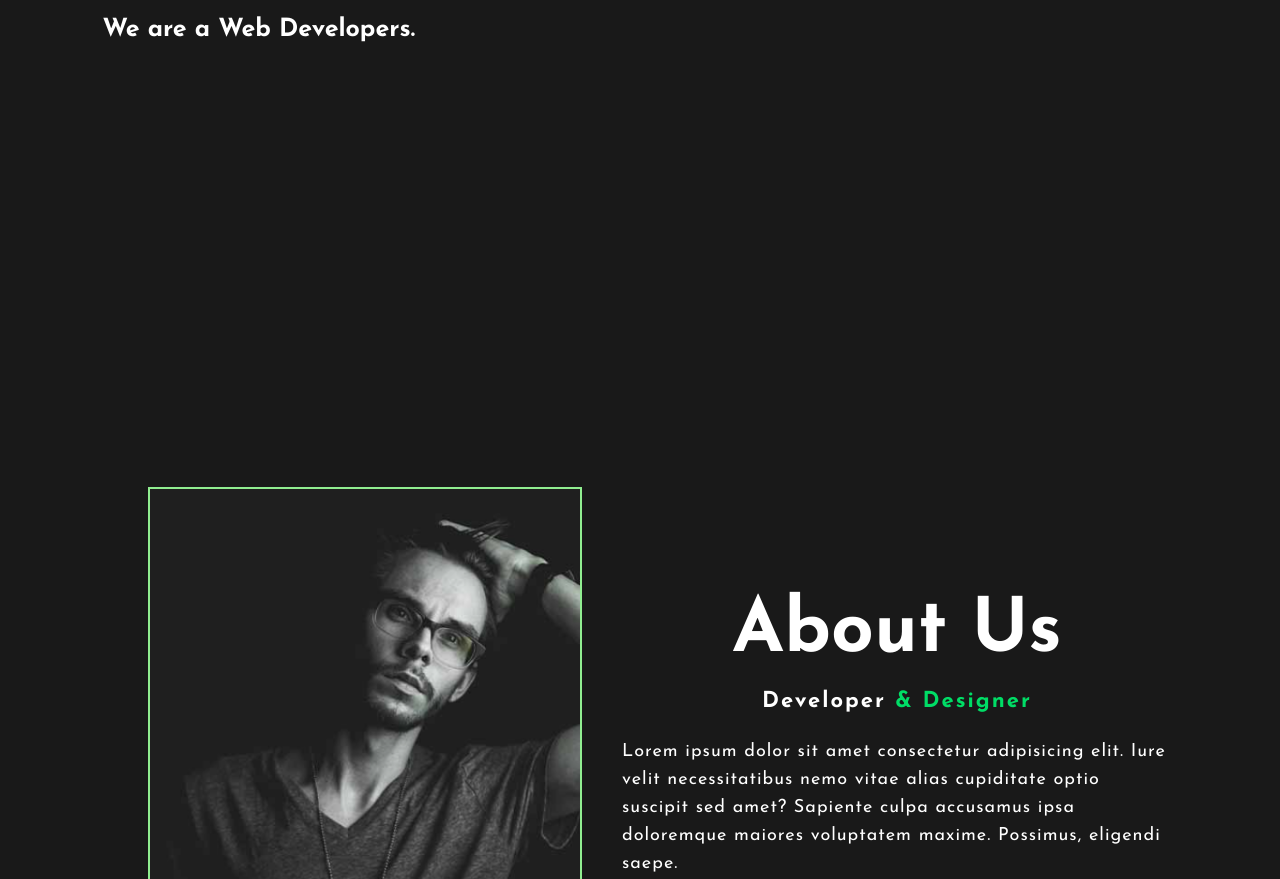
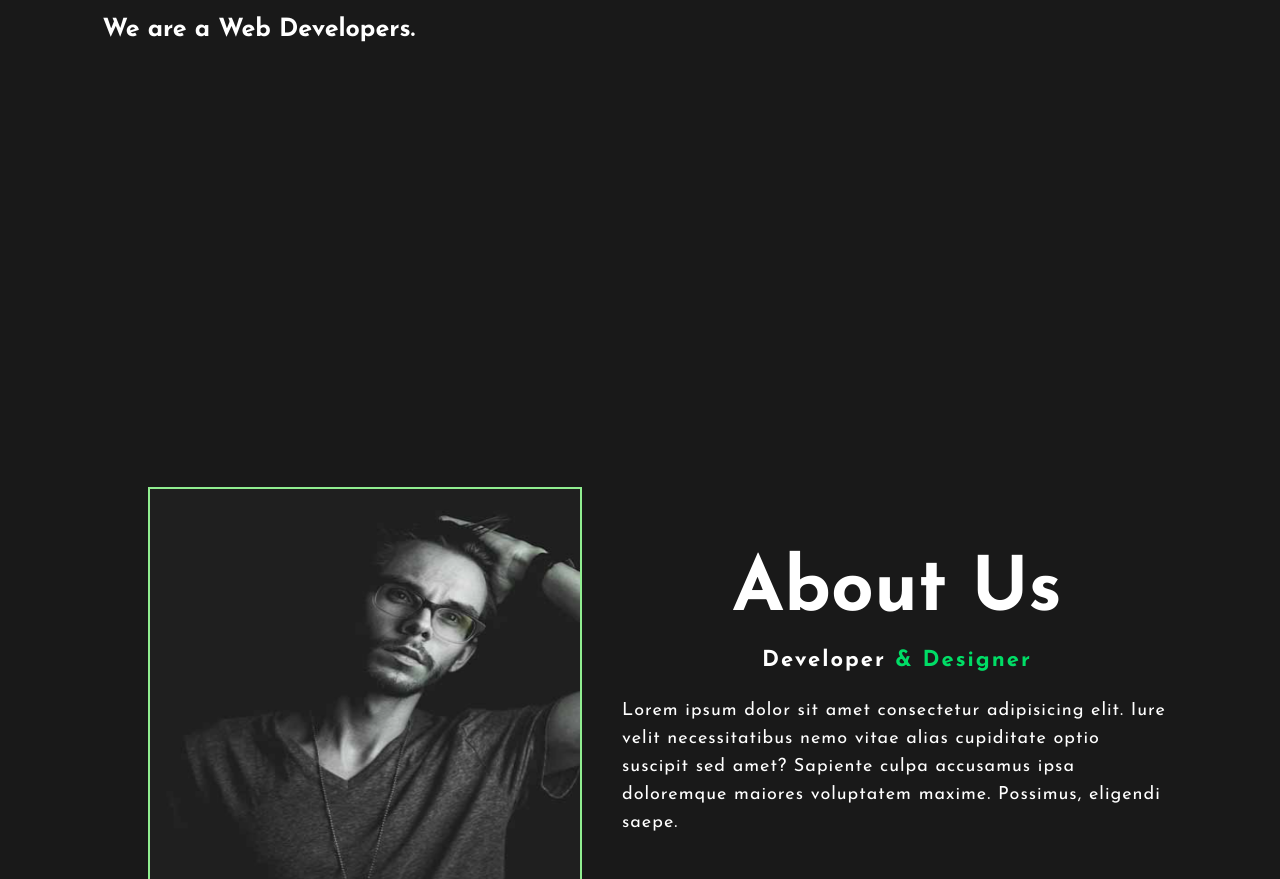
Before and after one commit to ShibuiDev/Portfolio, a plain HTML site: page index.html in a window 1280 px wide. Shown: the part 413-1292 px from the top of the page. Drawn offline with Linux system fonts and the light colour scheme.

Commit message:
uploaded

```diff
--- a/css/style.css
+++ b/css/style.css
@@ -92,11 +92,12 @@ h4{
 
 .about{
 	width: 100%;
+	height: 100vh;
 	padding: 100px 0px;
 	background-color: #191919;
 }
 .about img{
-	height: auto;
+	height: 500px;
 	width: 430px;
 }
 .about-text{
@@ -159,6 +160,7 @@ h4{
 .service{
 	background: #101010;
 	width: 100%;
+	height: 100vh;
 	padding: 100px 0px;
 }
 .title{
@@ -326,6 +328,7 @@ footer p:nth-child(2){
 
 .projects{
 	width: 100%;
+	height: 100vh;
 	padding: 100px 0px;
 	background-color: #191919;
 }
```
